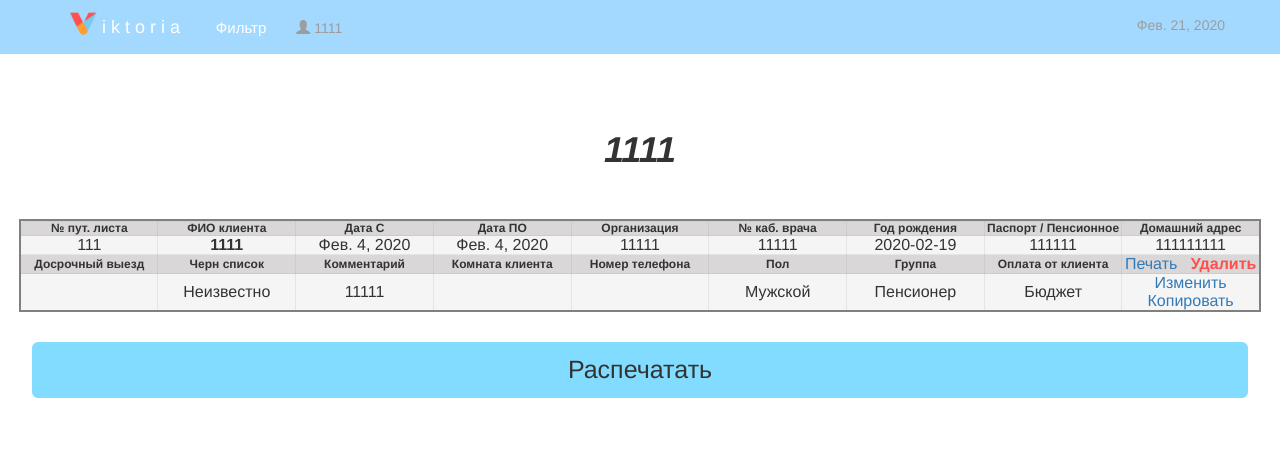
After one commit to q70rx/customer-journal-for-the-sanatorium, a Django app: page /print_costumer/47/ in a window 1280 px wide. The commit adds this page. Shown: the top 457 px of the page. Run offline with Django 3.2, Linux system fonts and the light colour scheme; data comes from the database, SQL or seed files in the repository; both versions use the stored data as it was after the commit; some libraries are stand-ins or nearby versions.

Commit message:
update v2.2

```diff
--- a/posts/models.py
+++ b/posts/models.py
@@ -32,12 +32,14 @@ class Person(models.Model):
         ("Женский", "Женский"),
     ]
     GROUP = [
+        ('Неизвестно', 'Неизвестно'),
         ("Пенсионер", "Пенсионер"),
         ("Инвалид", "Инвалид"),
         ("Глухонемой", "Глухонемой"),
         ("Общество слепых", "Общество слепых"),
     ]
     PAY = [
+        ('Неизвестно', 'Неизвестно'),
         ('Бюджет', "Бюджет"),
         ('Наличка', "Наличка"),
         ('Перечисление', "Перечисление"),
@@ -56,7 +58,7 @@ class Person(models.Model):
     birth_year = models.CharField(default='Birth YEAR', max_length=12, help_text='Год рождения')
     passport = models.CharField(default='Passport', max_length=50, help_text='Паспорт / пенсионное')
     address = models.CharField(default='Address', max_length=200, help_text='Домашний адресс')
-    early_departure = models.DateField(default=date.today, max_length=20, null=True, blank=True)
+    early_departure = models.DateField(default='Departure', max_length=20, null=True, blank=True)
     black_list = models.CharField(max_length=20, choices=BLACK_LIST, default='black_list')
     note = models.CharField(default='Notes', max_length=500, help_text='Комментарий', null=True, blank=True)
     room = models.CharField(default='room', max_length=10, help_text='Room', null=True, blank=True)
--- a/posts/static/css/project.css
+++ b/posts/static/css/project.css
@@ -72,12 +72,21 @@ th {
     font-size: 25px;
 }
 
-.btn-sflilter {
+.btn-ok-filter {
     background-color: #57d0ffbf;
+    font-weight: bold;
 }
 
-.btn-sflilter:hover {
+.btn-ok-filter:hover {
     background-color: #01b5fb;
+}
+
+.btn-no-filter {
+    background-color: #ff0000b8;
+}
+
+.btn-no-filter:hover {
+    background-color: #ff0000;
 }
 
 input[type=button].btn-block, input[type=reset].btn-block, input[type=submit].btn-block {
@@ -134,6 +143,10 @@ td, th {
     color: #ff000c;
 }
 
+.print-doc {
+    margin-top: 30px;
+}
+
 @media print {
     .page-header {
         display: none;
--- a/posts/templates/base.html
+++ b/posts/templates/base.html
@@ -27,7 +27,11 @@
 <nav class="navbar navbar-inverse navbar-fixed-top" role="navigation">
     <div class="container">
         <a href="/" class="navbar-brand">
-            <img src="{% static 'images/favicon.png' %}" style="height: 27px; display:inline-block; vertical-align: bottom;"> i k t o r i a</a>
+            <img src="{% static 'images/favicon.png' %}" style="height: 27px; display:inline-block; vertical-align: bottom; margin-top: -5px;"> i k t o r i a
+        </a>
+        <a href="../../filter/?csrfmiddlewaretoken=lLGtHFK7Ylai5IauUcatqiLTvBcNoeZA5R5QtCsHETbHi3WfGKlXuL6Wh1Y9EZi8&male=Все&group=Все&pay=Все&date_in=&date_out=" class="navbar-brand" style="display:inline-block; vertical-align: bottom; margin-top: 3px; font-size: 15px">
+            &nbsp;&nbsp;&nbsp;&nbsp;  Фильтр
+        </a>
         {% block navbar %}
         {% endblock %}
     </div>
@@ -59,5 +63,11 @@
 
 {% block list %}
 {% endblock %}
+
 </body>
+{% block footer %}
+<footer>
+    <br><br><br>
+</footer>
+{% endblock %}
 </html>
--- a/posts/templates/copy.html
+++ b/posts/templates/copy.html
@@ -2,7 +2,7 @@
 {% extends 'base.html' %}
 
 {% block navbar %}
-    <p class="navbar-text navbar-left">
+    <p class="navbar-text navbar-left" style="margin-top: 18px;">
         <i class="glyphicon glyphicon-user"></i> {{ person.full_name }} {{ p }}
     </p>
     <p class="navbar-text navbar-right">
--- /dev/null
+++ b/posts/templates/print_costumer.html
@@ -0,0 +1,113 @@
+<title>Печать клиента</title>
+{% extends 'base.html' %}
+{% load static %}
+
+{% block navbar %}
+    <p class="navbar-text navbar-left" style="margin-top: 18px;">
+        <i class="glyphicon glyphicon-user"></i> {{ person.full_name }}
+    </p>
+    <p class="navbar-text navbar-right">
+        {{ date }}
+    </p>
+
+{% endblock %}
+
+{% block content %}
+
+    <style>
+
+        @media print {
+            form {
+                display: none;
+            }
+
+            .print-doc {
+                display: none;
+            }
+
+            .navbar-brand {
+                display: none;
+            }
+
+            .page-header {
+                display: none;
+            }
+
+            .navbar-brand {
+                display: none;
+            }
+
+            a {
+                display: none;
+            }
+        }
+
+    </style>
+
+    <div class="p1age-header">
+        <h1 align="center"><br><b> <em>{{ person.full_name }}</em></b></h1>
+    </div><br><br>
+
+    <table class="well" width="97%">
+        <thead>
+        <th width="11%">№ пут. листа</th>
+        <th width="11%">ФИО клиента</th>
+        <th width="11%">Дата С</th>
+        <th width="11%">Дата ПО</th>
+        <th width="11%">Организация</th>
+        <th width="11%">№ каб. врача</th>
+        <th width="11%">Год рождения</th>
+        <th width="11%">Паспорт / Пенсионное</th>
+        <th width="11%">Домашний адрес</th>
+        </thead>
+
+        <tr>
+            <td>{{ person.number }}</td>
+            <td><b>{{ person.full_name }}</b></td>
+            <td>{{ person.date_in }}</td>
+            <td>{{ person.date_out }}</td>
+            <td>{{ person.company }}</td>
+            <td>{{ person.cab_number }}</td>
+            <td>{{ person.birth_year }}</td>
+            <td>{{ person.passport }}</td>
+            <td>{{ person.address }}</td>
+        </tr>
+
+        <thead>
+        <th>Досрочный выезд</th>
+        <th>Черн список</th>
+        <th>Комментарий</th>
+        <th>Комната клиента</th>
+        <th>Номер телефона</th>
+        <th>Пол</th>
+        <th>Группа</th>
+        <th>Оплата от клиента</th>
+        <td>
+            <a href="../../print_costumer/{{ person.id }}">Печать</a>&nbsp;&nbsp;
+            <a class="delete-a" href="../../delete/{{ person.id }}">Удалить</a>
+        </td>
+        </thead>
+
+        <tr>
+            <td>
+                {% if person.early_departure != None %}
+                    {{ person.early_departure }}
+                {% endif %}
+            </td>
+            <td>{{ person.black_list }}</td>
+            <td>{{ person.note }}</td>
+            <td>{{ person.room }}</td>
+            <td>{{ person.phone }}</td>
+            <td>{{ person.male }}</td>
+            <td>{{ person.group }}</td>
+            <td>{{ person.pay }}</td>
+            <td>
+                <a href="../../edit/{{ person.id }}">Изменить</a>
+                <a href="../../copy/{{ person.id }}">Копировать</a>
+            </td>
+        </tr>
+    </table>
+
+    <a class="print-doc btn btn-default btn-lg btn-block btn_sub" href="javascript:(print());">Распечатать</a>
+
+{% endblock %}
--- a/posts/views.py
+++ b/posts/views.py
@@ -80,7 +80,11 @@ def edit(request, id):
             person.birth_year = request.POST.get("birth_year")
             person.passport = request.POST.get("passport")
             person.address = request.POST.get("address")
-            person.early_departure = request.POST.get("early_departure")
+            if request.POST.get("early_departure"):
+                person.early_departure = request.POST.get("early_departure")
+            else:
+                person.early_departure = None
+
             person.black_list = request.POST.get("black_list")
             person.note = request.POST.get("note")
             person.room = request.POST.get("room")
@@ -142,6 +146,13 @@ def delete(request, id):
         return HttpResponseNotFound("<h2>Person not found</h2>")
 
 
+# печать клиента
+def print_costumer(request, id):
+    person = Person.objects.get(id=id)
+    dated = date.today()
+    return render(request, "print_costumer.html", {"person": person, 'date': dated})
+
+
 class PostPost(View):
     """Create Post View"""
 
@@ -160,12 +171,12 @@ class PostPost(View):
 
 
 class Search(View):
-    """ Search all posts url: 127.0.0.1:8000/search/?q=<q>"""
+    """ Index """
     def get(self, request):
         dated = date.today()
         form = SearchForm()
         forma_v = PostForm()
-        people = Person.objects.all()
+        people = Person.objects.order_by("number")
         filter_f = PostFilter()
         context = {'search': form, 'forma_v': forma_v, 'people': people, 'date': dated, 'filter': filter_f}
         return render(request, 'index.html', context)
@@ -199,14 +210,15 @@ class SearchTag(View):
         return render(request, 'search_tags.html', context)
 
 
-def sfilter(request):
+def filter_peoples(request):
     dated = date.today()
-    s_filter = PostFilter(request.POST)
-    if s_filter.is_valid():
-        male = s_filter.cleaned_data['male']
-        group = s_filter.cleaned_data['group']
-        pay = s_filter.cleaned_data['pay']
-        # mouth = s_filter.cleaned_data['mouth']
+    form_of_filter = PostFilter(request.GET)
+    if form_of_filter.is_valid():
+        male = form_of_filter.cleaned_data['male']
+        group = form_of_filter.cleaned_data['group']
+        pay = form_of_filter.cleaned_data['pay']
+        date_in = form_of_filter.cleaned_data['date_in']
+        date_out = form_of_filter.cleaned_data['date_out']
         if male != 'Все' and group != 'Все' and pay != 'Все':
             posts = Person.objects.filter(male=male, group=group, pay=pay)
         elif male != 'Все' and group != 'Все':
@@ -224,9 +236,15 @@ def sfilter(request):
         else:
             posts = Person.objects.all()
 
-        reverse_posts = reversed(posts)
-        context = {'posts': reverse_posts, 'male': male, 'group': group, 'pay': pay, 'date': dated, 'posts_all': posts}
-        return render(request, 'sfilter.html', context)
+        if form_of_filter.cleaned_data['date_in']:
+            posts = posts.filter(date_in__gte=form_of_filter.cleaned_data['date_in'])
+        if form_of_filter.cleaned_data['date_out']:
+            posts = posts.filter(date_out__lte=form_of_filter.cleaned_data['date_out'])
+
+        sorted_posts = posts.order_by("number")
+        context = {'posts': sorted_posts, 'male': male, 'group': group, 'pay': pay, 'date': dated, 'posts_all': posts,
+                   'date_in': date_in, 'date_out': date_out}
+        return render(request, 'filter_peoples.html', context)
     else:
         HttpResponseRedirect("/")
 
--- a/project/urls.py
+++ b/project/urls.py
@@ -52,9 +52,10 @@ from posts.views import Index, Profile, PostPost, Search, SearchTag, TagJson
 
 urlpatterns = [
     path('edit/<int:id>/', views.edit),
+    path('print_costumer/<int:id>/', views.print_costumer),
     path('copy/<int:id>/', views.copy),
     path('delete/<int:id>/', views.delete),
-    path('filter/', views.sfilter),
+    path('filter/', views.filter_peoples),
     url(r'^admin/', admin.site.urls),
     url(r'^create/', views.create),
     url(r'^$', Search.as_view()),
```
Also changed, not shown: posts/forms.py (+3 -19 lines), posts/templates/edit.html (+4 -4 lines), posts/templates/filter_peoples.html (renamed from posts/templates/sfilter.html, +38 -61 lines), posts/templates/index.html (+27 -16 lines), db.sqlite3.
